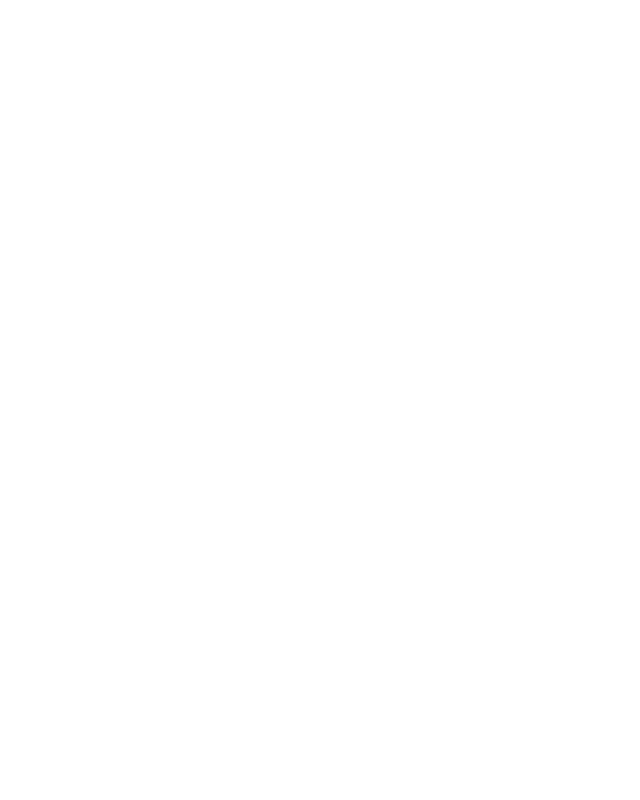
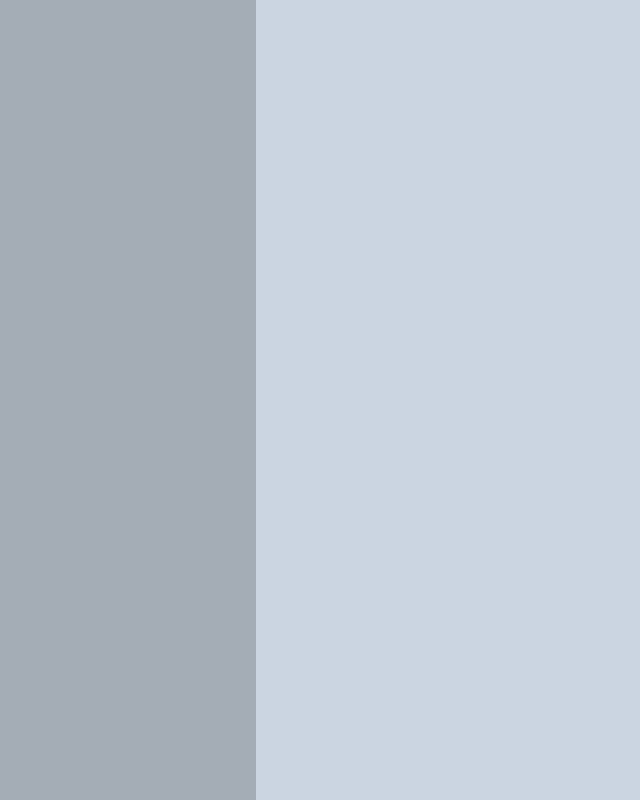
Before and after one commit to MatissJurevics/Vue-Portfolio, a Vue app: page / in a window 1280 px wide. Shown: the whole page, without its empty margins (0-640 px from the left). Built offline with nearby package versions, Linux system fonts and the light colour scheme.

Commit message:
set up components and nav

```diff
--- a/src/App.vue
+++ b/src/App.vue
@@ -3,14 +3,19 @@
 import About from "./components/About.vue"
 import Work from "./components/Work.vue"
 import Contact from "./components/Contact.vue"
+import Nav from "./components/Nav.vue"
 
 
 </script>
 
 <template>
+<Nav/>
+<main class="h-screen overflow-scroll snap-y snap-mandatory">
   <Main />
   <About />
   <Work />
   <Contact />
+</main>
+
 
 </template>
--- a/src/components/About.vue
+++ b/src/components/About.vue
@@ -3,5 +3,7 @@
 </script>
 
 <template>
+        <section class="h-screen w-screen snap-center bg-slate-400">
 
+    </section>
 </template>
--- a/src/components/Contact.vue
+++ b/src/components/Contact.vue
@@ -3,5 +3,7 @@
 </script>
 
 <template>
+    <section class="h-screen w-screen snap-center bg-slate-400">
 
+    </section>
 </template>
--- a/src/components/Main.vue
+++ b/src/components/Main.vue
@@ -3,5 +3,7 @@
 </script>
 
 <template>
+    <section class="h-screen w-screen snap-center bg-slate-300">
 
+    </section>
 </template>
--- /dev/null
+++ b/src/components/Nav.vue
@@ -0,0 +1,9 @@
+<script setup>
+
+</script>
+
+<template>
+    <nav class="w-64 h-screen fixed hidden lg:flex z-10  bg-black/20">
+
+    </nav>
+</template>
--- a/src/components/Work.vue
+++ b/src/components/Work.vue
@@ -3,5 +3,7 @@
 </script>
 
 <template>
+    <section class="h-screen w-screen snap-center bg-slate-300">
 
+    </section>
 </template>
```
